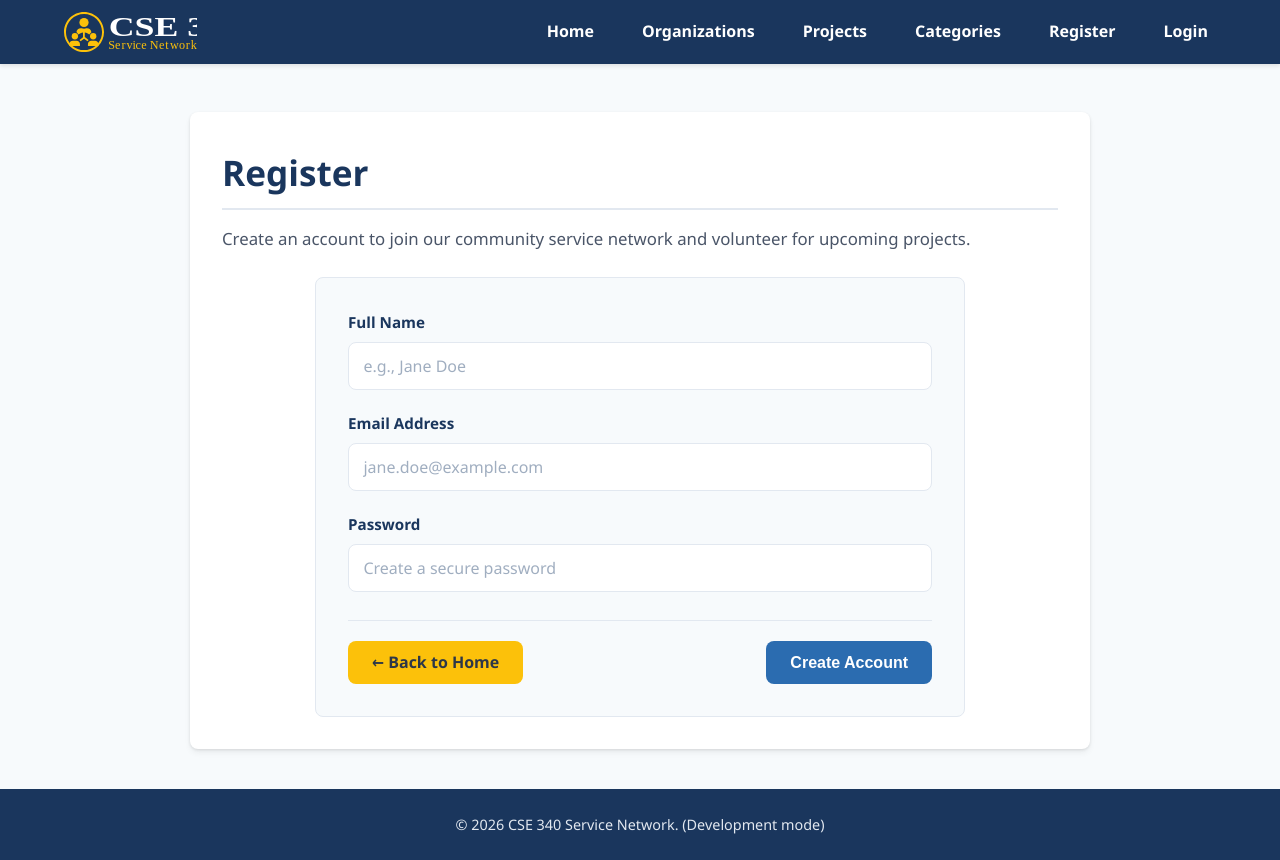
After one commit to RonaldDiaz/cse340-course-repo, a Node server app: page /register in a window 1280 px wide. The commit adds this page. Run offline with Node 20, Linux system fonts and the light colour scheme.

Commit message:
W05 Learning Activities

```diff
--- a/package.json
+++ b/package.json
@@ -19,6 +19,7 @@
     "start": "node server.js"
   },
   "dependencies": {
+    "bcrypt": "^6.0.0",
     "ejs": "^7.0.2",
     "express": "^5.3.0",
     "express-session": "^1.19.0",
--- a/public/css/main.css
+++ b/public/css/main.css
@@ -640,6 +640,7 @@ footer {
 
         input[type="text"],
         input[type="email"],
+        input[type="password"],
         input[type="date"],
         select,
         textarea {
--- a/server.js
+++ b/server.js
@@ -58,6 +58,10 @@ app.use((req, res, next) => {
 
 // Middleware to make NODE_ENV available to all templates
 app.use((req, res, next) => {
+    res.locals.isLoggedIn = false;
+    if (req.session && req.session.user) {
+        res.locals.isLoggedIn = true;
+    }
     res.locals.NODE_ENV = NODE_ENV;
     next();
 });
--- /dev/null
+++ b/src/controllers/users.js
@@ -0,0 +1,85 @@
+import bcrypt from 'bcrypt';
+import { createUser, authenticateUser } from '../models/users.js';
+
+const showUserRegistrationForm = (req, res) => {
+    res.render('register', { title: 'Register' });
+};
+
+const processUserRegistrationForm = async (req, res) => {
+    const { name, email, password } = req.body;
+
+    try {
+        // Hash the password before storing it
+        const salt = await bcrypt.genSalt(10);
+        const passwordHash = await bcrypt.hash(password, salt);
+
+        // Create the user in the database
+        const userId = await createUser(name, email, passwordHash);
+
+        // Redirect to the home page after successful registration
+        req.flash('success', 'Registration successful! Please log in.');
+        res.redirect('/');
+    } catch (error) {
+        console.error('Error registering user:', error);
+        req.flash('error', 'An error occurred during registration. Please try again.');
+        res.redirect('/register');
+    }
+};
+
+const showLoginForm = (req, res) => {
+    res.render('login', { title: 'Login' });
+};
+
+const processLoginForm = async (req, res) => {
+    const { email, password } = req.body;
+
+    try {
+        const user = await authenticateUser(email, password);
+        if (user) {
+            // Store user info in session
+            req.session.user = user;
+            req.flash('success', 'Login successful!');
+
+            if (res.locals.NODE_ENV === 'development') {
+                console.log('User logged in:', user);
+            }
+
+            res.redirect('/dashboard');
+        } else {
+            req.flash('error', 'Invalid email or password.');
+            res.redirect('/login');
+        }
+    } catch (error) {
+        console.error('Error during login:', error);
+        req.flash('error', 'An error occurred during login. Please try again.');
+        res.redirect('/login');
+    }
+};
+
+const processLogout = async (req, res) => {
+    if (req.session.user) {
+        delete req.session.user;
+    }
+
+    req.flash('success', 'Logout successful!');
+    res.redirect('/login');
+};
+
+const requireLogin = (req, res, next) => {
+    if (!req.session || !req.session.user) {
+        req.flash('error', 'You must be logged in to access that page.');
+        return res.redirect('/login');
+    }
+    next();
+};
+
+const showDashboard = (req, res) => {
+    const user = req.session.user;
+    res.render('dashboard', {
+        title: 'Dashboard',
+        name: user.name,
+        email: user.email
+    });
+};
+
+export { showUserRegistrationForm, processUserRegistrationForm, showLoginForm, processLoginForm, processLogout, requireLogin, showDashboard };
--- a/src/views/home.ejs
+++ b/src/views/home.ejs
@@ -10,6 +10,9 @@
             their community.</p>
 
         <img class="main-logo" src="images/cse340-service-network.png" alt="CSE 340 Service Network Logo">
+        <% if (isLoggedIn) { %>
+            <p><a href="/dashboard">My Dashboard</a></p>
+            <% } %>
 
     </main>
 
--- a/src/views/partials/header.ejs
+++ b/src/views/partials/header.ejs
@@ -29,6 +29,13 @@
                 <li><a href="/organizations">Organizations</a></li>
                 <li><a href="/projects">Projects</a></li>
                 <li><a href="/categories">Categories</a></li>
+
+                <% if (!isLoggedIn) { %>
+                    <li><a href="/register">Register</a></li>
+                    <li><a href="/login">Login</a></li>
+                    <% } else { %>
+                        <li><a href="/logout">Logout</a></li>
+                        <% } %>
             </ul>
         </nav>
     </header>
--- /dev/null
+++ b/src/views/register.ejs
@@ -0,0 +1,30 @@
+<%- include('partials/header') %>
+    <main>
+        <h1>
+            <%= title %>
+        </h1>
+        <p>Create an account to join our community service network and volunteer for upcoming projects.</p>
+
+        <form action="/register" method="POST" class="app-form">
+            <div class="form-group">
+                <label for="name">Full Name</label>
+                <input type="text" id="name" name="name" placeholder="e.g., Jane Doe" required />
+            </div>
+
+            <div class="form-group">
+                <label for="email">Email Address</label>
+                <input type="email" id="email" name="email" placeholder="jane.doe@example.com" required />
+            </div>
+
+            <div class="form-group">
+                <label for="password">Password</label>
+                <input type="password" id="password" name="password" placeholder="Create a secure password" required />
+            </div>
+
+            <div class="form-actions">
+                <a href="/" class="btn-secondary">&larr; Back to Home</a>
+                <button type="submit" class="btn-primary">Create Account</button>
+            </div>
+        </form>
+    </main>
+    <%- include('partials/footer') %>
```
Also changed, not shown: src/models/users.js (added, +65 -0 lines), src/routes.js (+10 -0 lines), src/setup.sql (+26 -0 lines), src/views/dashboard.ejs (added, +16 -0 lines), src/views/login.ejs (added, +25 -0 lines), 1 other file.
